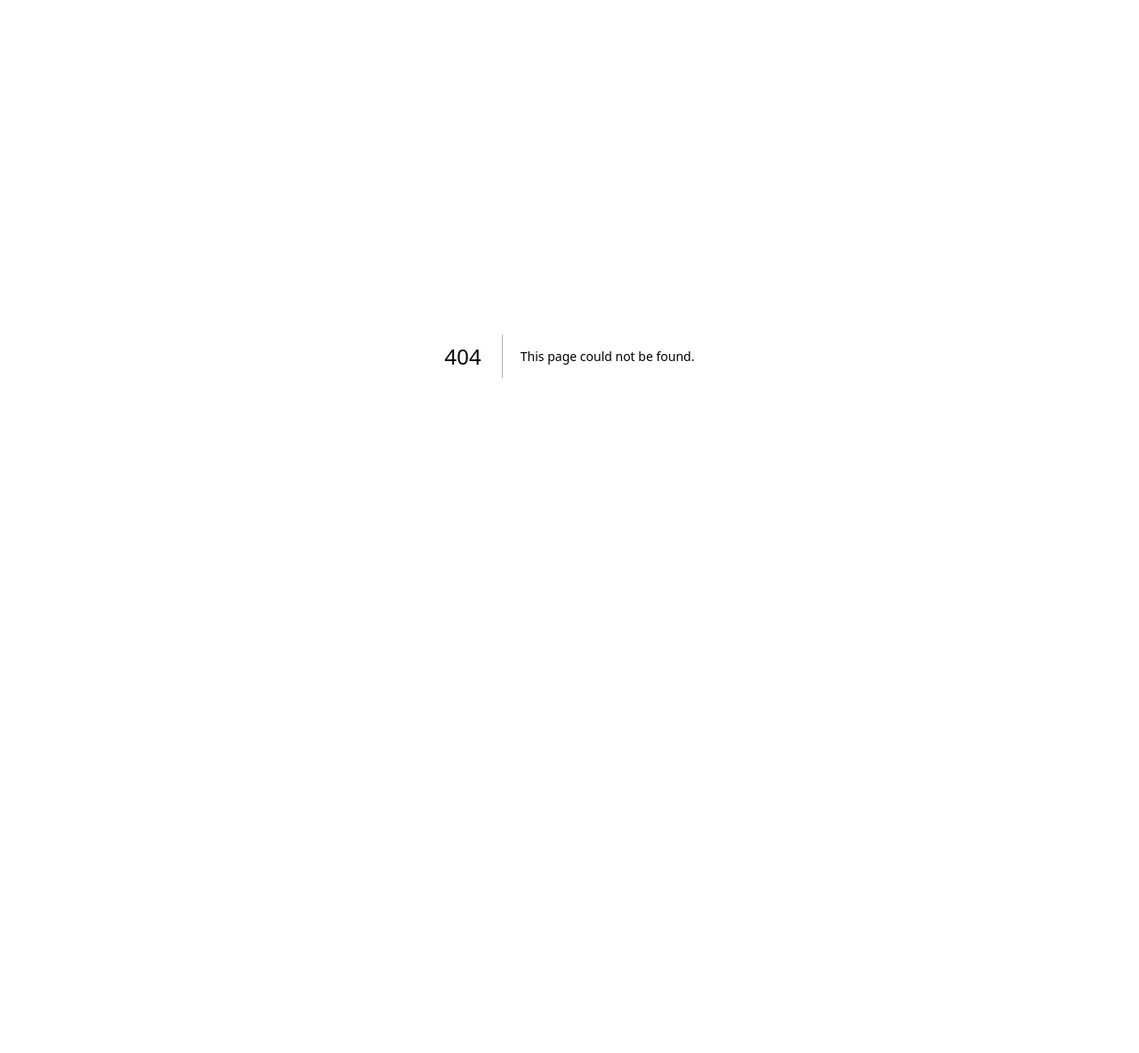
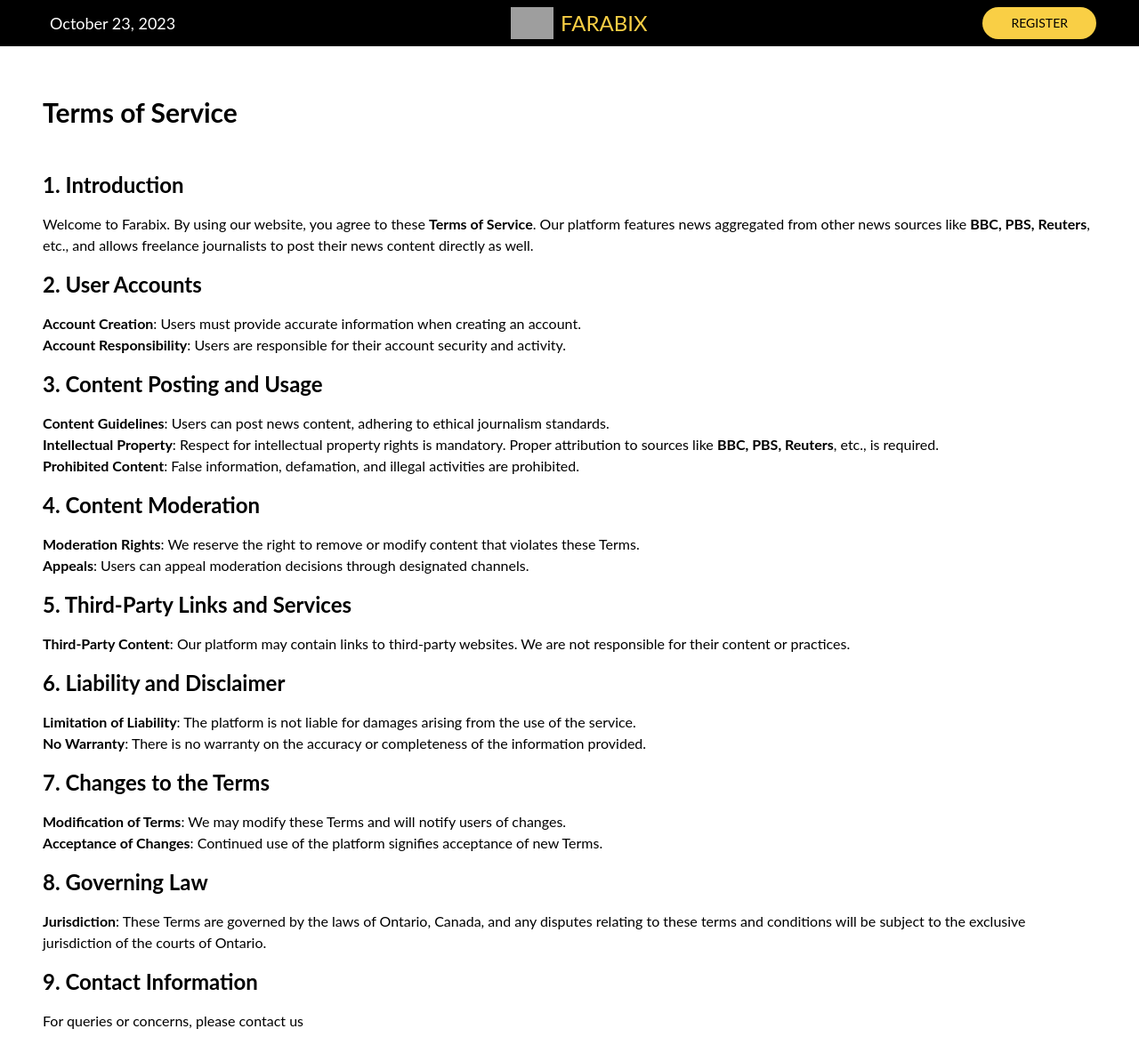
Before and after one commit to four-0-four/NewsAggregate-Frontend, a Next.js app: page /TermsOfService in a window 1280 px wide. Before the commit this address had no page. Shown: the whole page at 89% size. Before the commit the page ends 800 px from the top, so only its background shows below. Built offline with nearby package versions, Linux system fonts and the light colour scheme; grey boxes are pictures that could not be loaded.

Commit message:
finished terms of service and privacy policy

```diff
--- a/components/Header.tsx
+++ b/components/Header.tsx
@@ -10,15 +10,19 @@ const Header: React.FC = () => {
     day: 'numeric'
   });
 
+  const options = { month: 'short', day: 'numeric' };
+  const shortFormattedDate = today.toLocaleDateString('en-US', options);
+
   return (
-    <header className="bg-black text-white p-2">
+    <header className="bg-black text-white p-2 px-4 sm:px-12">
       <div className="max-w-[1450px] mx-auto flex justify-between items-center">
-        <span>{formattedDate}</span>
-        <div className="logo flex items-center">
+        <span className="hidden sm:block ml-2 text-md sm:text-lg">{formattedDate}</span>
+        <div className="flex items-center">
           <img src="https://farabix-resources.nyc3.cdn.digitaloceanspaces.com/website/logo_transparent.png" alt="Farabix" className="w-12" />
-          <p className="ml-2 text-2xl text-primary uppercase">Farabix</p>
+          <p className="hidden sm:block ml-2 text-xl sm:text-2xl text-primary uppercase">Farabix</p>
+          <span className="block sm:hidden text-xl ml-2">{shortFormattedDate}</span>
         </div>
-        <button className="bg-primary text-black py-2 px-8 px-4 rounded-[25px] uppercase">Register</button>
+        <button className="bg-primary text-black py-2 px-4 sm:px-8 rounded-[25px] uppercase text-sm sm:text-md">Register</button>
       </div>
     </header>
   );
--- a/components/Layout.tsx
+++ b/components/Layout.tsx
@@ -11,7 +11,7 @@ const Layout: React.FC<LayoutProps> = ({ children }) => {
   return (
     <>
       <Header />
-      <main className="max-w-[1450px] mx-auto">
+      <main className="max-w-[1450px] mx-auto  p-2 px-4 sm:px-12">
         {children}
       </main>
     </>
--- /dev/null
+++ b/pages/PrivacyPolicy.tsx
@@ -0,0 +1,55 @@
+import React from 'react';
+
+const PrivacyPolicy: React.FC = () => {
+    return (
+        <div className="">
+            <h1 className="font-bold text-2xl md:text-3xl my-8 md:my-12">Privacy Policy</h1>
+
+            <h2 className="font-bold text-xl md:text-2xl my-3 md:my-4">1. Introduction</h2>
+            <p className='text-sm md:text-base my-2 md:my-4'>Your privacy is important to us. This policy outlines our data handling practices.</p>
+
+            <h2 className="font-bold text-xl md:text-2xl my-3 md:my-4">2. Information Collection</h2>
+            <div className='text-sm md:text-base my-2 md:my-4'>
+                <p><strong>Types of Data</strong>: We collect personal and usage data.</p>
+                <p><strong>Collection Methods</strong>: Data is collected directly from users and through third-party sources.</p>
+            </div>
+
+            <h2 className="font-bold text-xl md:text-2xl my-3 md:my-4">3. Use of Information</h2>
+            <div className='text-sm md:text-base my-2 md:my-4'>
+                <p><strong>Purpose</strong>: Collected data is used for service improvement and communication.</p>
+            </div>
+
+            <h2 className="font-bold text-xl md:text-2xl my-3 md:my-4">4. Sharing and Disclosure</h2>
+            <div className='text-sm md:text-base my-2 md:my-4'>
+                <p><strong>Data Sharing</strong>: Information may be shared under legal obligations or during business transfers.</p>
+            </div>
+
+            <h2 className="font-bold text-xl md:text-2xl my-3 md:my-4">5. Data Security</h2>
+            <div className='text-sm md:text-base my-2 md:my-4'>
+                <p><strong>Protection Measures</strong>: We implement measures to protect user data.</p>
+            </div>
+
+            <h2 className="font-bold text-xl md:text-2xl my-3 md:my-4">6. User Rights</h2>
+            <div className='text-sm md:text-base my-2 md:my-4'>
+                <p><strong>Data Rights</strong>: Users have rights to access, rectify, or delete their data.</p>
+            </div>
+
+            <h2 className="font-bold text-xl md:text-2xl my-3 md:my-4">7. International Transfers</h2>
+            <div className='text-sm md:text-base my-2 md:my-4'>
+                <p><strong>Cross-Border Data</strong>: Information about international data transfers is provided.</p>
+            </div>
+
+            <h2 className="font-bold text-xl md:text-2xl my-3 md:my-4">8. Changes to the Privacy Policy</h2>
+            <div className='text-sm md:text-base my-2 md:my-4'>
+                <p><strong>Policy Changes</strong>: We reserve the right to modify this policy and will notify users.</p>
+            </div>
+
+            <h2 className="font-bold text-xl md:text-2xl my-3 md:my-4">9. Contact Information</h2>
+            <div className='text-sm md:text-base my-2 md:my-4'>
+                <p>For queries or concerns, please contact us</p>
+            </div>
+        </div>
+    );
+};
+
+export default PrivacyPolicy;
--- /dev/null
+++ b/pages/TermsOfService.tsx
@@ -0,0 +1,60 @@
+import React from 'react';
+
+const TermsOfService: React.FC = () => {
+    return (
+        <div className="">
+            <h1 className="font-bold text-2xl md:text-3xl my-8 md:my-12">Terms of Service</h1>
+
+            <h2 className="font-bold text-xl md:text-2xl my-3 md:my-4">1. Introduction</h2>
+            <p className='text-sm md:text-base my-2 md:my-4'>Welcome to Farabix. By using our website, you agree to these <strong>Terms of Service</strong>. Our platform features news aggregated from other news sources like <strong>BBC, PBS, Reuters</strong>, etc., and allows freelance journalists to post their news content directly as well.</p>
+
+            <h2 className="font-bold text-xl md:text-2xl my-3 md:my-4">2. User Accounts</h2>
+            <div className='text-sm md:text-base my-2 md:my-4'>
+                <p><strong>Account Creation</strong>: Users must provide accurate information when creating an account.</p>
+                <p><strong>Account Responsibility</strong>: Users are responsible for their account security and activity.</p>
+            </div>
+
+            <h2 className="font-bold text-xl md:text-2xl my-3 md:my-4">3. Content Posting and Usage</h2>
+            <div className='text-sm md:text-base my-2 md:my-4'>
+                <p><strong>Content Guidelines</strong>: Users can post news content, adhering to ethical journalism standards.</p>
+                <p><strong>Intellectual Property</strong>: Respect for intellectual property rights is mandatory. Proper attribution to sources like <strong>BBC, PBS, Reuters</strong>, etc., is required.</p>
+                <p><strong>Prohibited Content</strong>: False information, defamation, and illegal activities are prohibited.</p>
+            </div>
+
+            <h2 className="font-bold text-xl md:text-2xl my-3 md:my-4">4. Content Moderation</h2>
+            <div className='text-sm md:text-base my-2 md:my-4'>
+                <p><strong>Moderation Rights</strong>: We reserve the right to remove or modify content that violates these Terms.</p>
+                <p><strong>Appeals</strong>: Users can appeal moderation decisions through designated channels.</p>
+            </div>
+
+            <h2 className="font-bold text-xl md:text-2xl my-3 md:my-4">5. Third-Party Links and Services</h2>
+            <div className='text-sm md:text-base my-2 md:my-4'>
+                <p><strong>Third-Party Content</strong>: Our platform may contain links to third-party websites. We are not responsible for their content or practices.</p>
+            </div>
+
+            <h2 className="font-bold text-xl md:text-2xl my-3 md:my-4">6. Liability and Disclaimer</h2>
+            <div className='text-sm md:text-base my-2 md:my-4'>
+                <p><strong>Limitation of Liability</strong>: The platform is not liable for damages arising from the use of the service.</p>
+                <p><strong>No Warranty</strong>: There is no warranty on the accuracy or completeness of the information provided.</p>
+            </div>
+
+            <h2 className="font-bold text-xl md:text-2xl my-3 md:my-4">7. Changes to the Terms</h2>
+            <div className='text-sm md:text-base my-2 md:my-4'>
+                <p><strong>Modification of Terms</strong>: We may modify these Terms and will notify users of changes.</p>
+                <p><strong>Acceptance of Changes</strong>: Continued use of the platform signifies acceptance of new Terms.</p>
+            </div>
+
+            <h2 className="font-bold text-xl md:text-2xl my-3 md:my-4">8. Governing Law</h2>
+            <div className='text-sm md:text-base my-2 md:my-4'>
+                <p><strong>Jurisdiction</strong>: These Terms are governed by the laws of Ontario, Canada, and any disputes relating to these terms and conditions will be subject to the exclusive jurisdiction of the courts of Ontario.</p>
+            </div>
+
+            <h2 className="font-bold text-xl md:text-2xl my-3 md:my-4">9. Contact Information</h2>
+            <div className='text-sm md:text-base my-2 md:my-4'>
+                <p>For queries or concerns, please contact us</p>
+            </div>
+        </div>
+    );
+};
+
+export default TermsOfService;
--- a/pages/_app.tsx
+++ b/pages/_app.tsx
@@ -1,5 +1,6 @@
 import React from 'react';
 import '../app/globals.css';
+import Layout from '../components/Layout';
 
 interface MyAppProps {
     Component: React.ComponentType;
@@ -7,7 +8,11 @@ interface MyAppProps {
 }
 
 function MyApp({ Component, pageProps }: MyAppProps) {
-    return <Component {...pageProps} />;
+    return (
+        <Layout>
+            <Component {...pageProps} />
+        </Layout>
+    );
 }
 
 export default MyApp;
--- a/pages/landing.tsx
+++ b/pages/landing.tsx
@@ -1,56 +1,54 @@
 // pages/landing.tsx
 
 import React from 'react';
-import Layout from '../components/Layout';
+
 
 const LandingPage: React.FC = () => {
   return (
-    <Layout>
     <div>
         {/* Section 1 */}
-            <section className="flex justify-between items-center p-8">
-                <div className="w-3/5">
-                    <h1 className="text-5xl font-bold mb-4">Your Trusted Source for Aggregated and Independent News</h1>
-                    <button className="bg-primary text-black text-lg py-2 px-12 rounded-[25px] uppercase mt-4">Register</button>
+        <section className="flex flex-col sm:flex-row justify-between items-center py-8">
+            <div className="w-full sm:w-3/5 md:w-3/5 mb-8 md:mb-0">
+                <h1 className="text-3xl md:text-4xl lg:text-5xl font-bold mb-4 text-left">Your Trusted Source for Aggregated and Independent News</h1>
+                <button className="bg-primary text-black text-md lg:text-lg py-2 px-12 rounded-[25px] uppercase mt-4">Register</button>
             </div>
-                <div className="w-3/5 flex justify-center items-center">
-                    <img src="https://farabix-resources.nyc3.cdn.digitaloceanspaces.com/website/landing1.png" alt="Right Side Image" className="max-w-full h-auto" />
+            <div className="w-full sm:w-2/5 md:w-3/5">
+                <img src="https://farabix-resources.nyc3.cdn.digitaloceanspaces.com/website/landing1.png" alt="Right Side Image" className="mx-auto w-4/6 sm:max-w-full h-auto" />
             </div>
         </section>
 
         {/* Section 2 */}
-            <section className="p-8 py-24">
-                <p className="text-3xl font-medium mb-4">Explore global news from top sources like BBC, ESPN, Reuters, The Guardian, and Al Jazeera on Farabix</p>
-                <div className="flex justify-center items-center gap-8 my-12">
-                    <img src="https://farabix-resources.nyc3.cdn.digitaloceanspaces.com/website/news_source1.png" alt="reuters" className="w-1/6 h-auto" />
-                    <img src="https://farabix-resources.nyc3.cdn.digitaloceanspaces.com/website/news_source2.png" alt="bbc" className="w-auto h-12" />
-                    <img src="https://farabix-resources.nyc3.cdn.digitaloceanspaces.com/website/news_source3.png" alt="espn" className="w-auto h-12" />
-                    <img src="https://farabix-resources.nyc3.cdn.digitaloceanspaces.com/website/news_source4.png" alt="theguardian" className="w-auto h-14" />
-                    <img src="https://farabix-resources.nyc3.cdn.digitaloceanspaces.com/website/news_source5.png" alt="aljazeera" className="w-1/6 h-auto" />
+        <section className="py-12 lg:py-24">
+            <p className="text-2xl lg:text-3xl font-medium mb-4 text-left">Explore global news from top sources like BBC, ESPN, Reuters, The Guardian, and Al Jazeera on Farabix</p>
+            <div className="flex flex-wrap justify-center items-center gap-x-8 my-12">
+                <img src="https://farabix-resources.nyc3.cdn.digitaloceanspaces.com/website/news_source1.png" alt="reuters" className="w-2/3 sm:w-2/6 lg:w-1/6 h-auto" />
+                <img src="https://farabix-resources.nyc3.cdn.digitaloceanspaces.com/website/news_source2.png" alt="bbc" className="h-8 w-auto lg:h-12 h-auto" />
+                <img src="https://farabix-resources.nyc3.cdn.digitaloceanspaces.com/website/news_source3.png" alt="espn" className="w-auto h-8 lg:h-12 h-auto" />
+                <img src="https://farabix-resources.nyc3.cdn.digitaloceanspaces.com/website/news_source4.png" alt="theguardian" className="w-auto h-8 lg:h-14 h-auto" />
+                <img src="https://farabix-resources.nyc3.cdn.digitaloceanspaces.com/website/news_source5.png" alt="aljazeera" className="w-2/3 sm:w-2/6 h-auto" />
             </div>
         </section>
 
         {/* Section 3 */}
-            <section className="flex justify-center items-center px-8 mb-8">
-                <div className="flex-1 flex justify-center items-center">
-                    <img src="https://farabix-resources.nyc3.cdn.digitaloceanspaces.com/website/landing2.png" alt="Left Side Image" className="max-w-full h-auto" />
+        <section className="flex flex-col sm:flex-row justify-center items-center mb-8">
+            <div className="w-full mb-4 sm:mb-0">
+                <img src="https://farabix-resources.nyc3.cdn.digitaloceanspaces.com/website/landing2.png" alt="Left Side Image" className="mx-auto w-4/6 sm:max-w-full h-auto" />
             </div>
-                <div className="flex-1 flex justify-center items-center">
-                    <p className="text-5xl font-normal max-w-[500px]">Get all your news in one place, quickly and conveniently</p>
+            <div className="w-full">
+                <p className="text-3xl lg:text-4xl font-normal text-left">Get all your news in one place, quickly and conveniently</p>
             </div>
         </section>
 
         {/* Section 4 */}
-            <section className="flex justify-center items-center px-8 mb-24">
-                <div className="flex-1 flex justify-center items-center p-16">
-                    <p className="text-5xl font-normal max-w-[500px]">Select your interests and enjoy a tailored stream of news</p>
+        <section className="flex flex-col sm:flex-row justify-center items-center mb-12 md:mb-24">
+            <div className="w-full sm:w-1/2 order-2 sm:order-1 mb-0 md:ml-3">
+                <p className="text-3xl lg:text-4xl font-normal text-left">Select your interests and enjoy a tailored stream of news</p>
             </div>
-                <div className="flex-1 flex justify-center items-center">
-                    <img src="https://farabix-resources.nyc3.cdn.digitaloceanspaces.com/website/landing3.png" alt="Right Side Image" className="max-w-full h-auto" />
+            <div className="w-full sm:w-1/2 order-1 sm:order-2 my-8 sm:my-0">
+                <img src="https://farabix-resources.nyc3.cdn.digitaloceanspaces.com/website/landing3.png" alt="Right Side Image" className="mx-auto w-4/6 sm:max-w-full h-auto" />
             </div>
         </section>
     </div>
-    </Layout>
   );
 };
 
```
Lines whose indentation alone changed are shown as unchanged.
